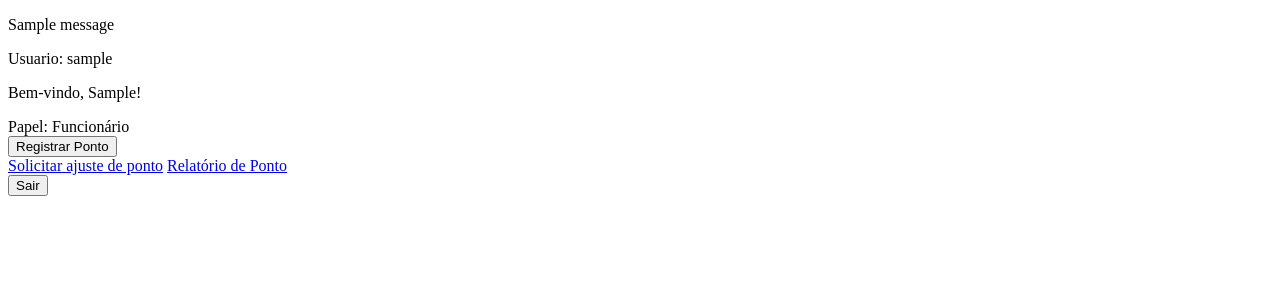
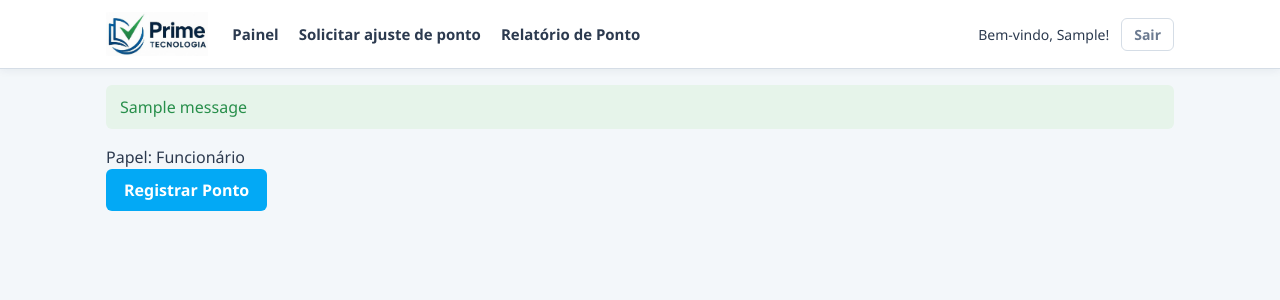
Before and after one commit to guicannoslima/registro-ponto, a Django app: page / in a window 1280 px wide. Shown: the top 300 px of the page. Run offline with Django 5.2, Linux system fonts and the light colour scheme; a user stored in the database is signed in; tables that the repository leaves empty hold one stand-in row (values such as "Sample post"); one stand-in notice (Sample message) is shown.

Commit message:
Atualização do css do painel

```diff
--- a/ponto/static/ponto/estilo.css
+++ b/ponto/static/ponto/estilo.css
@@ -190,6 +190,76 @@ button:hover {
     color: #ffffff;
 }
 
+.topo{
+    background-color: var(--cor-card);
+    border-bottom: 1px solid var(--cor-borda);
+    box-shadow: 0 2px 8px rgba(9, 36, 63, 0.06);
+}
+
+.topo-interno{
+    max-width: 1100px;
+    margin: 0 auto;
+    padding: 12px 16px;
+    display: flex;
+    align-items: center;
+    gap: 24px;
+}
+
+.logo-topo img{
+    display:block;
+    height: 44px;
+    width: auto;
+    mix-blend-mode: multiply;
+}
+
+.menu-topo{
+    flex: 1;
+}
+
+.menu-topo ul{
+    list-style: none;
+    margin: 0;
+    padding: 0;
+    display: flex;
+    gap: 20px;
+    flex-wrap: wrap;
+}
+
+.menu-topo a{
+    text-decoration: none;
+    color: var(--cor-texto);
+    font-weight: 600;
+    font-size: 15px;
+}
+
+.menu-topo a:hover{
+    color: var(--cor-primaria);
+}
+
+.topo-usuario{
+    display: flex;
+    align-items: center;
+    gap: 12px;
+    font-size: 14px;
+}
+
+.topo-usuario button{
+    background: transparent;
+    border: 1px solid var(--cor-borda);
+    color: var(--cor-texto-suave);
+    padding: 6px 12px;
+    font-size: 14px;
+}
+
+.topo-usuario button:hover{
+    background-color: var(--cor-fundo);
+}
+
+.principal-interno{
+    max-width: 1100px;
+    margin: 0 auto;
+}
+
 @media (max-width: 480px) {
     .cartao-login {
         margin-top: 3vh;
--- a/ponto/templates/ponto/base.html
+++ b/ponto/templates/ponto/base.html
@@ -13,7 +13,10 @@
     </head>
 
     <body>
-        <main>
+        {% block cabecalho %}
+
+        {% endblock %}
+        <main class="{%block classe_main%} {% endblock %}">
             {% if messages %}
                 <ul class="messages">
                     {% for message in messages %}
--- /dev/null
+++ b/ponto/templates/ponto/base_interna.html
@@ -0,0 +1,33 @@
+{%extends "ponto/base.html"%}
+{% load static %}
+
+{% block classe_main %}principal-interno{% endblock %}
+
+{% block cabecalho %}
+    <header class="topo">
+        <div class="topo-interno">
+            <a href="{% url 'painel' %}" class="logo-topo">
+                <img src="{% static 'ponto/logo.png' %}" alt="Prime Tecnologia">
+            </a>
+            <nav class="menu-topo">
+                <ul>
+                    <li><a href="{% url 'painel' %}">Painel</a></li>
+                    {% if user.perfil.papel == 'gestor' or user.perfil.papel == 'admin' %}
+                        <li><a href="{% url 'equipe' %}">Equipe</a></li>
+                        <li><a href="{% url 'solicitacoes_pendentes' %}">Solicitações Pendentes</a></li>
+                        <li><a href="{% url 'historico_alteracoes' %}">Histórico de Alterações</a></li>
+                    {% endif %}
+                    <li><a href="{% url 'solicitar_criacao' %}">Solicitar ajuste de ponto</a></li>
+                    <li><a href="{% url 'relatorio_ponto' %}">Relatório de Ponto</a></li>
+                </ul>
+            </nav>
+            <div class="topo-usuario">
+                <span>Bem-vindo, {{ request.user.first_name }}!</span>
+                <form method="post" action="{% url 'logout' %}">
+                    {% csrf_token %}
+                    <button type="submit">Sair</button>
+                </form>
+        </div>
+        </div>
+    </header>
+{% endblock %}
--- a/ponto/templates/ponto/painel.html
+++ b/ponto/templates/ponto/painel.html
@@ -1,49 +1,24 @@
-<!DOCTYPE html>
-<html lang="pt-br">
-    <head>
-        <meta charset="UTF-8">
-        <title>Painel - Registro de Ponto</title>
-    </head>
+{%extends 'ponto/base_interna.html' %}
+{% load static %}
 
-    <body>
-        {% if messages %}
-            {% for message in messages %}
-                <p>
-                    {{ message }}
-                </p>
-            {% endfor %}
-        {% endif %}
+{% block title %}
+    Painel - Registro de Ponto
+{% endblock %}
 
-        Usuario: {{ request.user.username }}
-        <p>Bem-vindo, {{ request.user.first_name }}!</p>
+{% block conteudo %}
     Papel: {{ perfil.get_papel_display }}
-        <form method="post" action="{%url 'bater_ponto' %}">
+    <form method="post" action="{% url 'bater_ponto' %}">
         {% csrf_token %}
         <button type="submit">Registrar Ponto</button>
     </form>
 
-        {%for registro in registro_hoje%}
+    {% for registro in registro_hoje %}
         <ul>
             <li>
                 Registros: {{ registro.get_tipo_display }}
                 {{ registro.data_hora|time:"H:i" }}
-            <a href="{%url 'solicitar_exclusao' registro.id %}">Solicitar Exclusão de ponto</a>
+                <a href="{% url 'solicitar_exclusao' registro.id %}">Solicitar Exclusão de ponto</a>
             </li>
         </ul>
-        {%endfor%}
-
-        {% if perfil.papel == 'gestor' or perfil.papel == 'admin' %}
-            <a href="{%url 'equipe' %}">Ver equipe</a>
-            <a href="{% url 'solicitacoes_pendentes' %}">Solicitações Pendentes</a>
-            <a href="{% url 'historico_alteracoes' %}">Histórico de Alterações</a>
-        {% endif %}
-            <a href="{% url 'solicitar_criacao' %}">Solicitar ajuste de ponto</a>
-            <a href="{% url 'relatorio_ponto' %}">Relatório de Ponto</a>
-
-        <form method="post" action="{% url 'logout' %}">
-            {% csrf_token %}
-            <button type="submit">Sair</button>
-        </form>
-    </body>
-
-</html>
+    {% endfor %}
+{% endblock %}
--- a/ponto/views.py
+++ b/ponto/views.py
@@ -16,7 +16,7 @@ from xhtml2pdf import pisa
 from django.template.loader import get_template
 from django.http import HttpResponse
 
-INTERVALO_MINIMO = 1
+INTERVALO_MINIMO = 10
 
 @login_required
 def painel(request):
```
Lines whose indentation alone changed are shown as unchanged.
